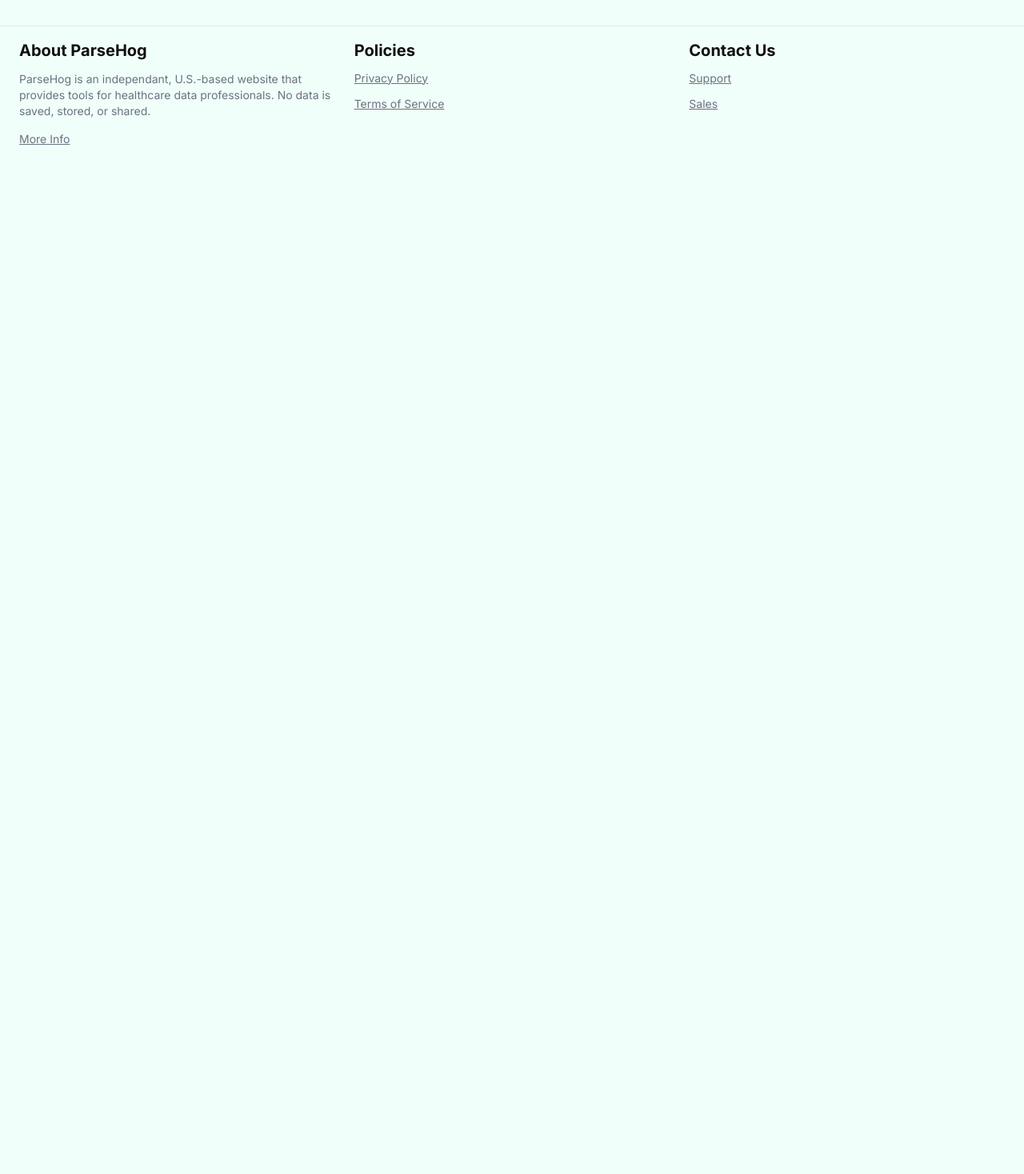
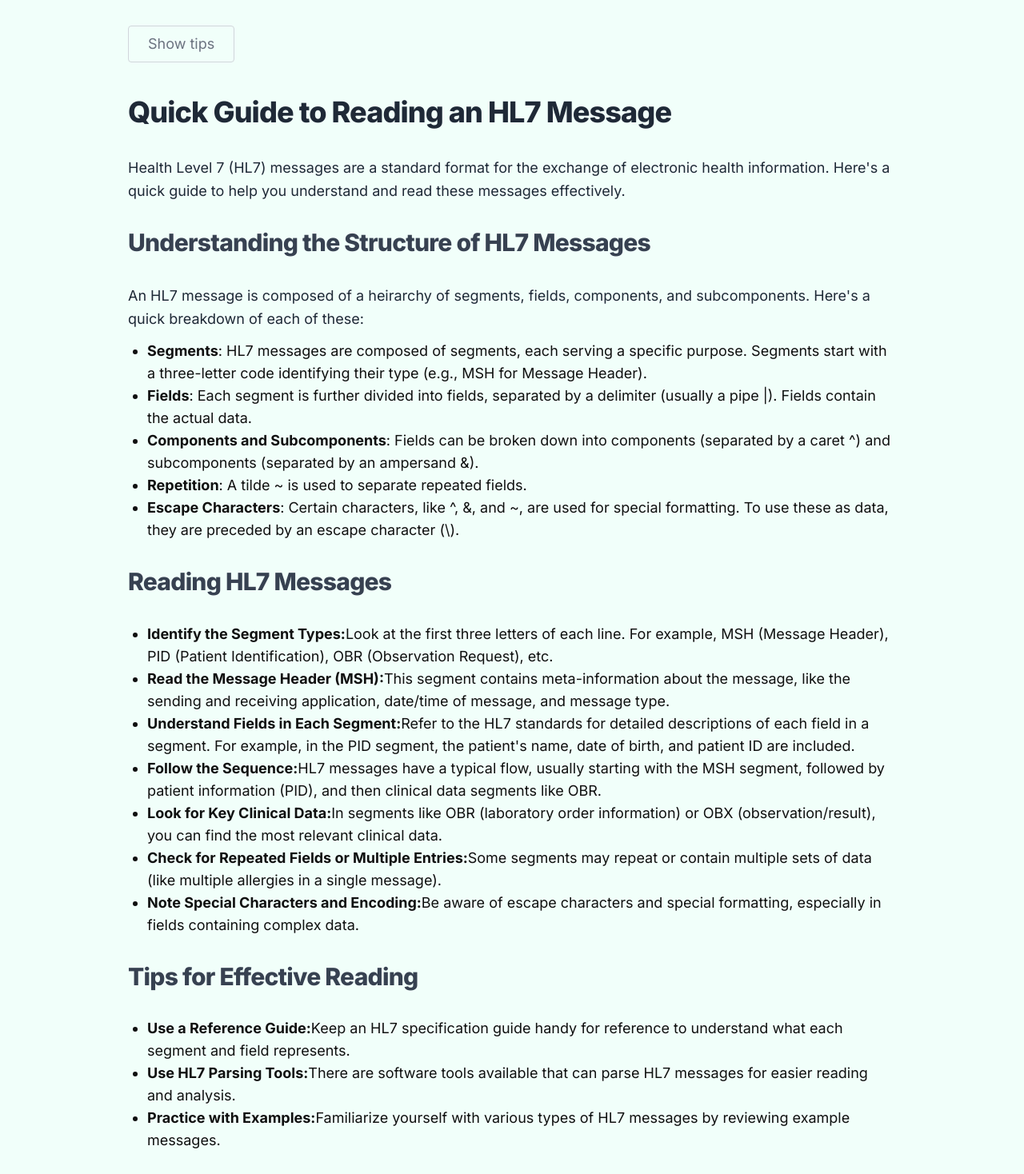
Before and after one commit to kyleholgate/parse-hog-next, a Next.js app: page /hl7/parser in a window 1280 px wide. Shown: the part 742-2210 px from the top of the page at 80% size. Before the commit the page ends 943 px from the top, so only its background shows below. Built offline with nearby package versions, Linux system fonts and the light colour scheme.

Commit message:
hl7 parser content

```diff
--- a/app/hl7/parser/page.tsx
+++ b/app/hl7/parser/page.tsx
@@ -8,8 +8,8 @@
 
 export default function Page() {
     return (
-        <div>
-            <Heading level={1} text="HL7 Parser / HL7 Message Viewer" />
+        <div className="text-lg">
+            <Heading level={1}>HL7 Parser / HL7 Message Viewer</Heading>
             <p>
                 This HL7 parser utilizes HL7 2.8.1 definitions which are backwards compatible with all HL7 2.X versions. After parsing a message you can easily navigate the message by hovering over a field or expanding the definition table. This lets you easily parse, read, and view HL7 messages.
             </p>
@@ -20,6 +20,64 @@
                 Paste in a message below or choose from a sample message to parse.
             </p>
             <HL7Parser />
+            <Heading level={2}>Quick Guide to Reading an HL7 Message</Heading>
+            <p>Health Level 7 (HL7) messages are a standard format for the exchange of electronic health information. Here's a quick guide to help you understand and read these messages effectively.
+            </p>
+            <Heading level={3}>Understanding the Structure of HL7 Messages</Heading>
+            <p>An HL7 message is composed of a heirarchy of segments, fields, components, and subcomponents. Here's a quick breakdown of each of these:</p>
+            <ul className="list-disc ps-6">
+                <li><strong>Segments</strong>: HL7 messages are composed of segments, each serving a specific purpose. Segments start with a three-letter code identifying their type (e.g., MSH for Message Header).</li>
+                <li><strong>Fields</strong>: Each segment is further divided into fields, separated by a delimiter (usually a pipe |). Fields contain the actual data.</li>
+                <li><strong>Components and Subcomponents</strong>: Fields can be broken down into components (separated by a caret ^) and subcomponents (separated by an ampersand &).</li>
+                <li><strong>Repetition</strong>: A tilde ~ is used to separate repeated fields.</li>
+                <li><strong>Escape Characters</strong>: Certain characters, like ^, &, and ~, are used for special formatting. To use these as data, they are preceded by an escape character (\).</li>
+            </ul>
+            <Heading level={3}>Reading HL7 Messages</Heading>
+            <ul className="list-disc ps-6">
+                <li>
+                    <strong>Identify the Segment Types:</strong>
+                    Look at the first three letters of each line. For example, MSH (Message Header), PID (Patient Identification), OBR (Observation Request), etc.
+                </li>
+                <li>
+                    <strong>Read the Message Header (MSH):</strong>
+                    This segment contains meta-information about the message, like the sending and receiving application, date/time of message, and message type.
+                </li>
+                <li>
+                    <strong>Understand Fields in Each Segment:</strong>
+                    Refer to the HL7 standards for detailed descriptions of each field in a segment. For example, in the PID segment, the patient's name, date of birth, and patient ID are included.
+                </li>
+                <li>
+                    <strong>Follow the Sequence:</strong>
+                    HL7 messages have a typical flow, usually starting with the MSH segment, followed by patient information (PID), and then clinical data segments like OBR.
+                </li>
+                <li>
+                    <strong>Look for Key Clinical Data:</strong>
+                    In segments like OBR (laboratory order information) or OBX (observation/result), you can find the most relevant clinical data.
+                </li>
+                <li>
+                    <strong>Check for Repeated Fields or Multiple Entries:</strong>
+                    Some segments may repeat or contain multiple sets of data (like multiple allergies in a single message).
+                </li>
+                <li>
+                    <strong>Note Special Characters and Encoding:</strong>
+                    Be aware of escape characters and special formatting, especially in fields containing complex data.
+                </li>
+            </ul>
+            <Heading level={3}>Tips for Effective Reading</Heading>
+            <ul className="list-disc ps-6">
+                <li>
+                    <strong>Use a Reference Guide:</strong>
+                    Keep an HL7 specification guide handy for reference to understand what each segment and field represents.
+                </li>
+                <li>
+                    <strong>Use HL7 Parsing Tools:</strong>
+                    There are software tools available that can parse HL7 messages for easier reading and analysis.
+                </li>
+                <li>
+                    <strong>Practice with Examples:</strong>
+                    Familiarize yourself with various types of HL7 messages by reviewing example messages.
+                </li>
+            </ul>
         </div >
     )
 }
```
